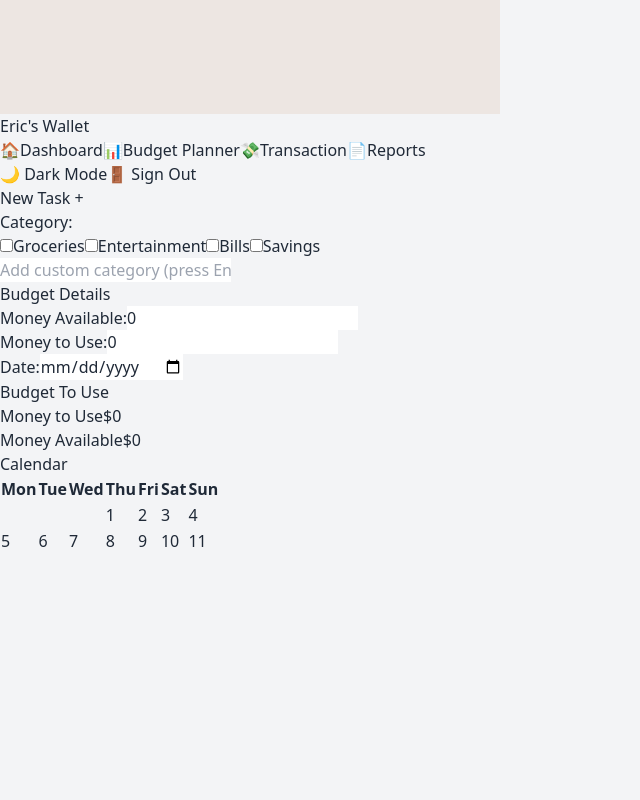
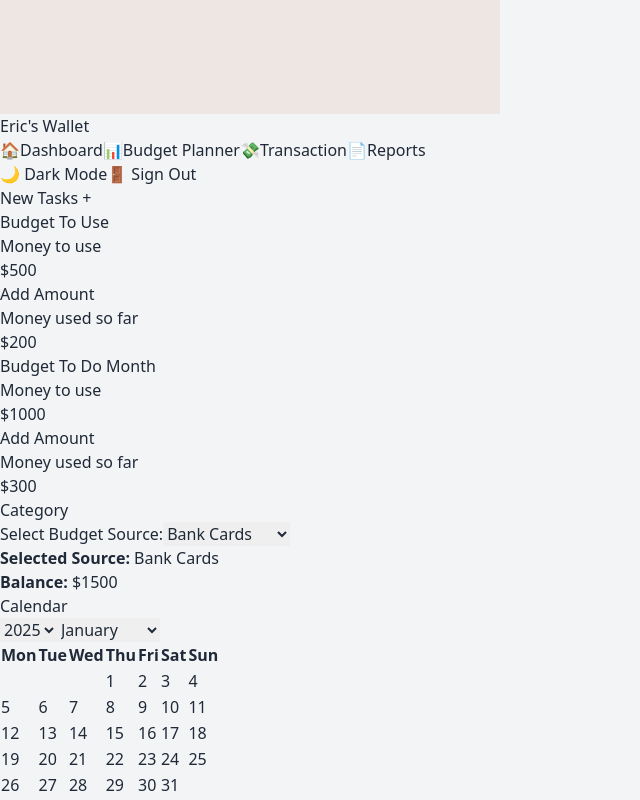
Before and after one commit to Nancy-Sabrina-Ishimwe/walletweb, a React (Vite) app: page /budgetplanner in a window 1280 px wide. Shown: the part 590-1390 px from the top of the page, without its empty margins (0-640 px from the left). Before the commit the page ends 1144 px from the top, so only its background shows below. Built offline with nearby package versions, Linux system fonts and the light colour scheme; sample sign-in values are in the browser's storage.

Commit message:
changes on the budget planner

```diff
--- a/src/pages/Budgetplanner.tsx
+++ b/src/pages/Budgetplanner.tsx
@@ -1,180 +1,143 @@
 import React, { useState } from "react";
 
 const BudgetPlanner: React.FC = () => {
-  // State for tracking the user inputs
-  const [selectedCategories, setSelectedCategories] = useState<string[]>([]);
-  const [customCategory, setCustomCategory] = useState("");
-  const [moneyToUse, setMoneyToUse] = useState(0);
-  const [moneyAvailable, setMoneyAvailable] = useState(0);
-  const [date, setDate] = useState("");
-  const [categories, setCategories] = useState([
-    "Groceries",
-    "Entertainment",
-    "Bills",
-    "Savings",
-  ]);
+  const [moneyToUse, setMoneyToUse] = useState(500);
+  const [moneyUsed, setMoneyUsed] = useState(200);
+  const [budgetToDoMonth, setBudgetToDoMonth] = useState(1000);
+  const [budgetUsedMonth, setBudgetUsedMonth] = useState(300);
+  const [budgetSource, setBudgetSource] = useState("Bank Cards");
+  const [selectedYear, setSelectedYear] = useState(new Date().getFullYear());
+  const [selectedMonth, setSelectedMonth] = useState(new Date().getMonth());
+  const [selectedDay, setSelectedDay] = useState<number | null>(null);
 
-  // Function to add a custom category
-  const handleAddCategory = (e: React.KeyboardEvent<HTMLInputElement>) => {
-    if (e.key === "Enter" && customCategory.trim() !== "") {
-      if (!categories.includes(customCategory.trim())) {
-        setCategories([...categories, customCategory.trim()]);
+  // Balance for each budget source
+  const [balances, setBalances] = useState({
+    "Bank Cards": 1500,
+    "Mobile Money": 500,
+    "Cash in Hand": 200,
+  });
+
+  const handleAddMoney = (setter: React.Dispatch<React.SetStateAction<number>>) => {
+    const newAmount = prompt("Enter the amount to add:");
+    if (newAmount) {
+      const amount = parseFloat(newAmount);
+      if (!isNaN(amount) && amount > 0) {
+        setter((prev) => prev + amount);
+      } else {
+        alert("Please enter a valid number.");
       }
-      setCustomCategory(""); // Clear the input field after adding
     }
   };
 
-  // Function to handle category selection
-  const handleCategoryChange = (category: string) => {
-    setSelectedCategories((prevSelected) => {
-      if (prevSelected.includes(category)) {
-        return prevSelected.filter((cat) => cat !== category);
-      } else {
-        return [...prevSelected, category];
+  const getDaysInMonth = (year: number, month: number) => {
+    const firstDay = new Date(year, month, 1).getDay();
+    const daysInMonth = new Date(year, month + 1, 0).getDate();
+    let calendar = [];
+    let dayCounter = 1;
+
+    for (let week = 0; week < 6; week++) {
+      let weekRow = [];
+      for (let day = 0; day < 7; day++) {
+        if ((week === 0 && day < firstDay) || dayCounter > daysInMonth) {
+          weekRow.push("");
+        } else {
+          weekRow.push(dayCounter);
+          dayCounter++;
+        }
       }
-    });
+      calendar.push(weekRow);
+    }
+    return calendar;
   };
 
-  // Function to handle form submission
-  const handleSubmit = () => {
-    console.log({
-      selectedCategories,
-      moneyToUse,
-      moneyAvailable,
-      date,
-    });
+  const handleDaySelect = (day: number) => {
+    setSelectedDay(day);
   };
 
   return (
     <div className="p-6 flex flex-col gap-6">
-      {/* Add New Task */}
-      <div className="flex justify-between items-center bg-white p-4 rounded-md shadow">
-        <button
-          className="bg-brown-700 text-white px-4 py-2 rounded-md"
-          onClick={handleSubmit}
-        >
-          New Task +
-        </button>
-        <div className="flex items-center gap-2">
-          <label htmlFor="category" className="font-semibold">Category:</label>
-          <div className="flex flex-wrap gap-2">
-            {categories.map((cat, index) => (
-              <label key={index} className="flex items-center gap-1">
-                <input
-                  type="checkbox"
-                  value={cat}
-                  checked={selectedCategories.includes(cat)}
-                  onChange={() => handleCategoryChange(cat)}
-                  className="form-checkbox"
-                />
-                {cat}
-              </label>
-            ))}
+      <button className="bg-brown-700 text-[#6E482C] px-6 py-3 rounded-md self-start">New Tasks +</button>
+
+      <div className="flex justify-between gap-6">
+        <div className="bg-white p-4 rounded-md shadow-md w-1/2">
+          <h2 className="font-bold mb-2">Budget To Use</h2>
+          <div className="flex justify-between">
+            <div className="bg-gray-100 p-4 rounded-md text-center w-40">
+              <p className="text-sm">Money to use</p>
+              <p className="text-xl font-bold">${moneyToUse}</p>
+              <button className="bg-[#6E482C] text-white px-3 py-1 mt-2 rounded-md" onClick={() => handleAddMoney(setMoneyToUse)}>Add Amount</button>
+            </div>
+            <div className="bg-gray-100 p-4 rounded-md text-center w-40">
+              <p className="text-sm">Money used so far</p>
+              <p className="text-xl font-bold">${moneyUsed}</p>
+            </div>
           </div>
-          <input
-            type="text"
-            placeholder="Add custom category (press Enter)"
-            className="border px-2 py-1 rounded-md"
-            value={customCategory}
-            onChange={(e) => setCustomCategory(e.target.value)}
-            onKeyDown={handleAddCategory} // Listen for Enter key
-          />
         </div>
-      </div>
 
-      {/* Budget Input Section */}
-      <div className="flex flex-wrap gap-4">
-        <div className="flex-1 bg-white p-4 rounded-md shadow">
-          <h2 className="font-bold mb-2">Budget Details</h2>
-          <div className="flex flex-col gap-4">
-            <div>
-              <label htmlFor="moneyAvailable" className="block font-semibold">Money Available:</label>
-              <input
-                type="number"
-                id="moneyAvailable"
-                value={moneyAvailable}
-                onChange={(e) => setMoneyAvailable(Number(e.target.value))}
-                className="border px-2 py-1 rounded-md w-full"
-                placeholder="$500.00"
-              />
+        <div className="bg-white p-4 rounded-md shadow-md w-1/2">
+          <h2 className="font-bold mb-2">Budget To Do Month</h2>
+          <div className="flex justify-between">
+            <div className="bg-gray-100 p-4 rounded-md text-center w-40">
+              <p className="text-sm">Money to use</p>
+              <p className="text-xl font-bold">${budgetToDoMonth}</p>
+              <button className="bg-[#6E482C] text-white px-3 py-1 mt-2 rounded-md" onClick={() => handleAddMoney(setBudgetToDoMonth)}>Add Amount</button>
             </div>
-            <div>
-              <label htmlFor="moneyToUse" className="block font-semibold">Money to Use:</label>
-              <input
-                type="number"
-                id="moneyToUse"
-                value={moneyToUse}
-                onChange={(e) => setMoneyToUse(Number(e.target.value))}
-                className="border px-2 py-1 rounded-md w-full"
-                placeholder="$200.00"
-              />
-            </div>
-            <div>
-              <label htmlFor="date" className="block font-semibold">Date:</label>
-              <input
-                type="date"
-                id="date"
-                value={date}
-                onChange={(e) => setDate(e.target.value)}
-                className="border px-2 py-1 rounded-md w-full"
-              />
+            <div className="bg-gray-100 p-4 rounded-md text-center w-40">
+              <p className="text-sm">Money used so far</p>
+              <p className="text-xl font-bold">${budgetUsedMonth}</p>
             </div>
           </div>
         </div>
       </div>
 
-      {/* Budget To Use Section */}
-      <div className="flex flex-wrap gap-4">
-        <div className="flex-1 bg-white p-4 rounded-md shadow">
-          <h2 className="font-bold mb-2">Budget To Use</h2>
-          <div className="flex flex-wrap gap-4">
-            <div className="flex flex-col items-center border p-4 rounded-md shadow">
-              <span className="text-sm">Money to Use</span>
-              <span className="text-xl font-bold">${moneyToUse}</span>
-            </div>
-            <div className="flex flex-col items-center border p-4 rounded-md shadow">
-              <span className="text-sm">Money Available</span>
-              <span className="text-xl font-bold">${moneyAvailable}</span>
-            </div>
-          </div>
+      <div className="flex justify-between gap-6">
+        <div className="bg-white p-4 rounded-md shadow-md w-1/2">
+          <h2 className="text-lg font-semibold">Category</h2>
+          <label className="block text-sm font-medium mt-4">Select Budget Source:</label>
+          <select className="bg-gray-100 border rounded-md p-2 w-full mt-1" value={budgetSource} onChange={(e) => setBudgetSource(e.target.value)}>
+            <option value="Bank Cards">Bank Cards</option>
+            <option value="Mobile Money">Mobile Money</option>
+            <option value="Cash in Hand">Cash in Hand</option>
+          </select>
+          <p className="mt-2 text-gray-700"><strong>Selected Source:</strong> {budgetSource}</p>
+          <p className="mt-2 text-gray-700"><strong>Balance:</strong> ${balances[budgetSource]}</p>
         </div>
 
-        {/* Calendar */}
-        <div className="w-64 bg-white p-4 rounded-md shadow">
+        <div className="bg-white p-4 rounded-md shadow-md w-1/2">
           <h2 className="font-bold mb-2">Calendar</h2>
-          <table className="table-auto w-full text-center">
+          <div className="flex justify-between mb-2">
+            <select className="bg-gray-100 border rounded-md p-2" value={selectedYear} onChange={(e) => setSelectedYear(parseInt(e.target.value))}>
+              {Array.from({ length: 11 }, (_, i) => 2020 + i).map((year) => <option key={year} value={year}>{year}</option>)}
+            </select>
+            <select className="bg-gray-100 border rounded-md p-2" value={selectedMonth} onChange={(e) => setSelectedMonth(parseInt(e.target.value))}>
+              {["January", "February", "March", "April", "May", "June", "July", "August", "September", "October", "November", "December"].map((month, index) => <option key={month} value={index}>{month}</option>)}
+            </select>
+          </div>
+          <table className="w-full text-center">
             <thead>
-              <tr>
-                <th>Mon</th>
-                <th>Tue</th>
-                <th>Wed</th>
-                <th>Thu</th>
-                <th>Fri</th>
-                <th>Sat</th>
-                <th>Sun</th>
-              </tr>
+              <tr>{["Mon", "Tue", "Wed", "Thu", "Fri", "Sat", "Sun"].map((day) => <th key={day} className="px-2 py-1">{day}</th>)}</tr>
             </thead>
             <tbody>
-              <tr>
-                <td></td>
-                <td></td>
-                <td></td>
-                <td>1</td>
-                <td>2</td>
-                <td>3</td>
-                <td>4</td>
-              </tr>
-              <tr>
-                <td>5</td>
-                <td>6</td>
-                <td>7</td>
-                <td>8</td>
-                <td>9</td>
-                <td>10</td>
-                <td>11</td>
-              </tr>
+              {getDaysInMonth(selectedYear, selectedMonth).map((week, i) => (
+                <tr key={i}>
+                  {week.map((date, j) => (
+                    <td
+                      key={j}
+                      className={`p-2 ${date ? 'cursor-pointer' : ''}`}
+                      onClick={() => date && handleDaySelect(date)}
+                    >
+                      {date}
+                    </td>
+                  ))}
+                </tr>
+              ))}
             </tbody>
           </table>
+          {selectedDay && (
+            <p className="mt-4 text-gray-700">
+              <strong>Selected Day:</strong> {selectedDay}
+            </p>
+          )}
         </div>
       </div>
     </div>
```
